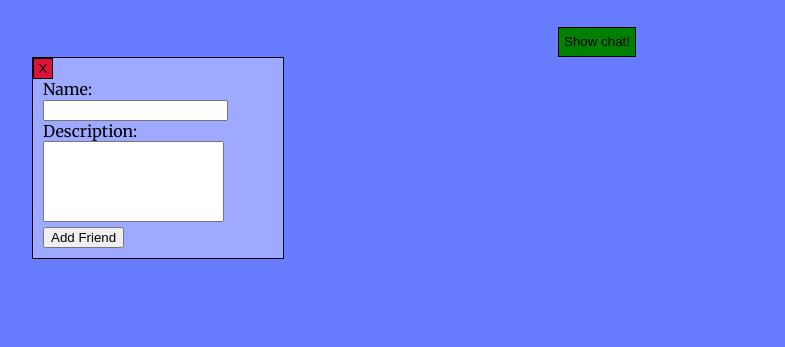
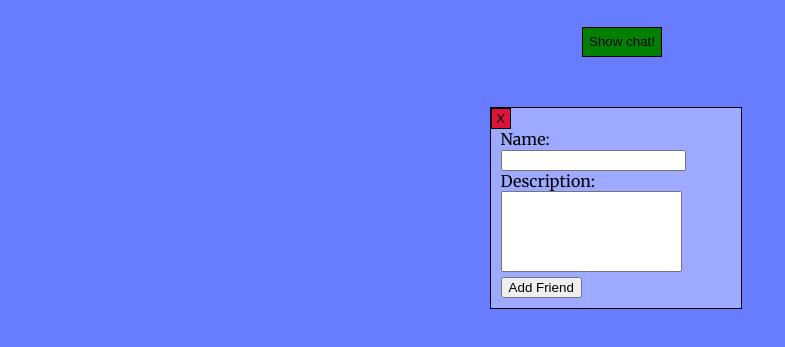
Before and after one commit to Jesper-dev/chatRoom, a plain HTML site: page index.html in a window 1280 px wide. Both pictures are taken after a click on the button "Add Friends!". Shown: the part 87-434 px from the top of the page, without its empty margins (18-803 px from the left). Drawn offline with Linux system fonts and the light colour scheme.

Commit message:
Added more functions to buttons and changed styles for buttons

```diff
--- a/index.html
+++ b/index.html
@@ -7,6 +7,8 @@
     <title>Chat Room</title>
     <link rel="stylesheet" href="style.css">
     <link href="https://fonts.googleapis.com/css2?family=Merriweather&display=swap" rel="stylesheet">
+    <!-- Date-fns library -->
+    <script src="http://cdn.date-fns.org/v1.9.0/date_fns.min.js" defer></script>
     <script src="chat.js" defer></script>
     <script src="addUsers.js" defer></script>
 </head>
@@ -23,6 +25,7 @@
 
     <main>
         <div class="flex-container">
+
             <div class="containerMsg hide">
                 <button class="hideBtnMsg">X</button>
                 <div class="msg-output">
@@ -60,8 +63,6 @@
 
     </main>
 
-    <!-- Date-fns library -->
-    <script src="http://cdn.date-fns.org/v1.9.0/date_fns.min.js"></script>
 </body>
 
 </html>
--- a/style.css
+++ b/style.css
@@ -17,14 +17,18 @@ header{
     font-size: 22px;
 }
 
-.btn-wrapper-header{
-    display: flex;
-    flex-flow: row nowrap;
-}
+
 
 main{
     width: 99%;
     height: 100%;
+}
+
+.flex-container{
+    display: flex;
+    flex-flow: row-reverse wrap;
+
+    justify-content: center;
 }
 
 .hide{
@@ -99,6 +103,12 @@ main{
     border: 2px solid crimson !important;
 }
 
+.btn-wrapper-header{
+    display: flex;
+    flex-flow: row nowrap;
+    height: 30px;
+}
+
 .hideBtnMsg{
     padding: 2px;
     background-color: crimson;
@@ -107,21 +117,25 @@ main{
     width: 20px;
 }
 
+
+.showBtnMsg{
+    height: 30px;
+    background-color: green;
+    border: 1px solid black;
+}
+
+.addFriendBtnShow{
+    margin-left: 50px;
+    background-color: green;
+    border: 1px solid black;
+}
+
 .addFriendBtnHide{
     padding: 2px;
     background-color: crimson;
     border: 1px solid black;
     float: left;
     width: 20px;
-}
-
-.showBtnMsg{
-    height: 30px;
-    padding: 5px;
-    margin-right: 50px;
-    background-color: green;
-    border: 1px solid black;
-    float: right;
 }
 
 
@@ -133,7 +147,7 @@ main{
     border: 1px solid black;
     width: 250px;
     height: 200px;
-    margin: auto 50px;
+    margin: 50px 50px;
     background-color: #9daaff;
 
     display: flex;
```
